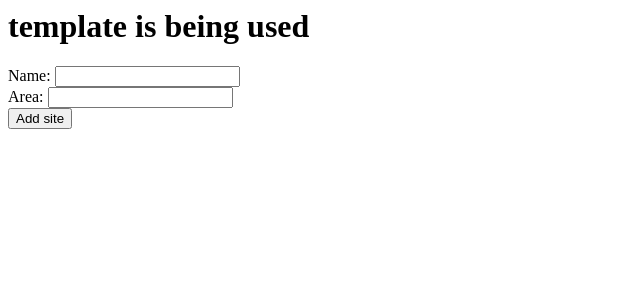
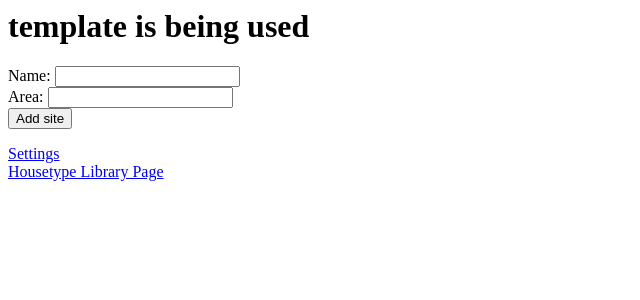
Before and after one commit to Saihan786/SiteBuilder, a Django app: page /homepage in a window 1280 px wide. Shown: the top 300 px of the page, without its empty margins (0-640 px from the left). Run offline with Django 5.2, Linux system fonts and the light colour scheme; data that the repository does not hold is empty.

Commit message:
Add buttons to reach settings page and housetypelibrary page * Need to complete page_names_WIP to grab all page names from a single file (DRY principle)

```diff
--- a/website/SB_project/SB_app/templates/SB_app/example.html
+++ b/website/SB_project/SB_app/templates/SB_app/homepage.html
@@ -33,4 +33,13 @@
     {% endif %}
   </div>
 
+  <div id="redirect">
+    <div id="settings_page">
+      <a href="{% url 'settings' %}">Settings</a>
+    </div>
+    <div id="housetype_library_page">
+      <a href="{% url 'htl' %}">Housetype Library Page</a>
+    </div>
+  </div>
+
 </div>
--- /dev/null
+++ b/website/SB_project/SB_app/templates/SB_app/housetype_library.html
@@ -0,0 +1,2 @@
+<h1>housetype library page</h1>
+<a href="{% url 'homepage' %}">Homepage</a>
--- /dev/null
+++ b/website/SB_project/SB_app/templates/SB_app/settings.html
@@ -0,0 +1,2 @@
+<h1>settings page</h1>
+<a href="{% url 'homepage' %}">Homepage</a>
--- a/website/SB_project/SB_app/urls.py
+++ b/website/SB_project/SB_app/urls.py
@@ -4,4 +4,6 @@ from . import views
 urlpatterns = [
     path("", views.index, name="index"),
     path("homepage", views.homepage, name="homepage"),
+    path("settings", views.settings, name="settings"),
+    path("housetype_library", views.htl, name="htl"),
 ]
--- a/website/SB_project/SB_app/views.py
+++ b/website/SB_project/SB_app/views.py
@@ -3,6 +3,11 @@ from django.shortcuts import HttpResponse
 
 from .models import Site
 from .forms import SiteForm
+
+homepage_template_url = "SB_app/homepage.html"
+settings_template_url = "SB_app/settings.html"
+htl_template_url = "SB_app/housetype_library.html"
+
 
 # Create your views here.
 def index(request):
@@ -10,7 +15,6 @@ def index(request):
 
 
 def homepage(request):
-    homepage_template_url = "SB_app/example.html"
     site_objects = Site.objects.all()
     context = {'site_objects': site_objects}
 
@@ -42,3 +46,11 @@ def homepage(request):
         return render(request, homepage_template_url, context)
 
     return render(request, template_name=homepage_template_url, context=None)
+
+
+def settings(request):
+    return render(request, template_name=settings_template_url, context=None)
+
+
+def htl(request):
+    return render(request, template_name=htl_template_url, context=None)
```
Also changed, not shown: 1 other file.
